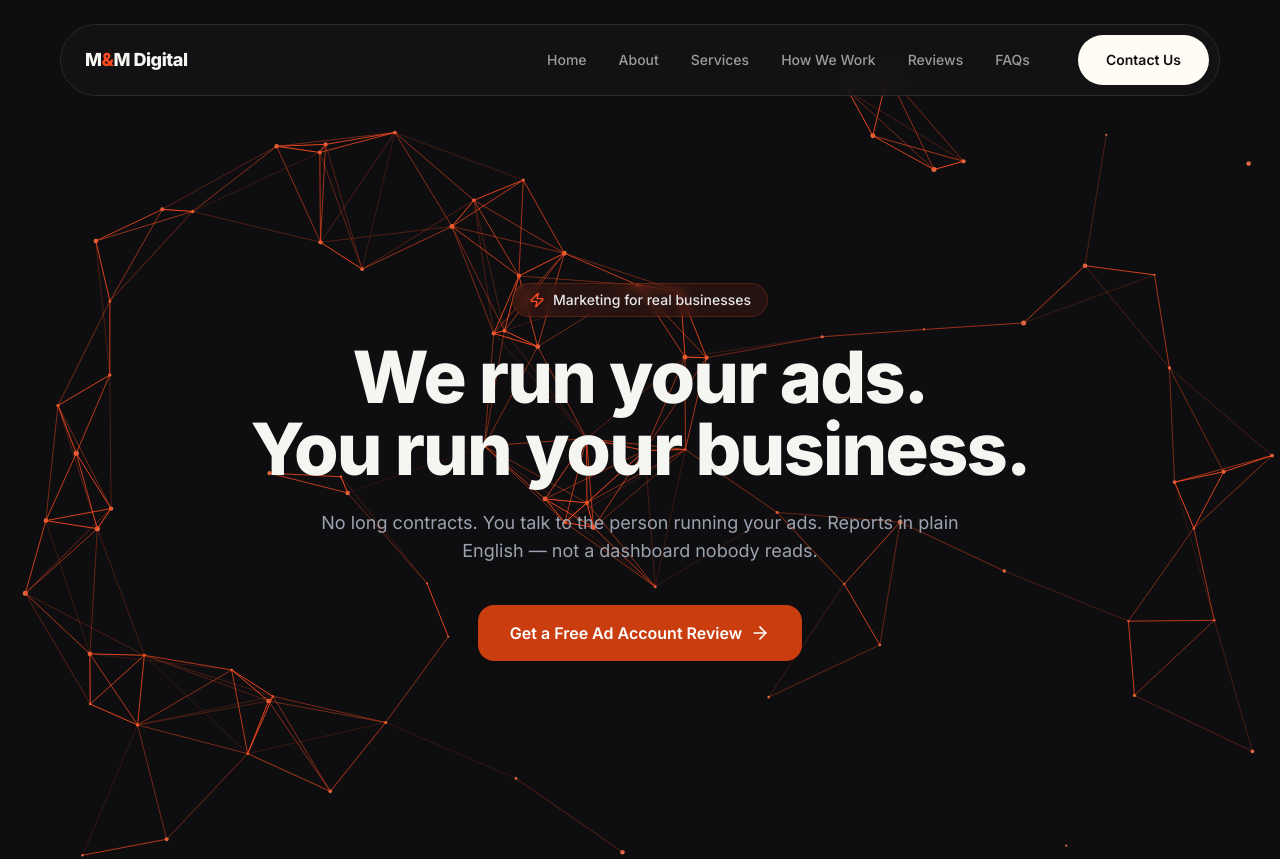
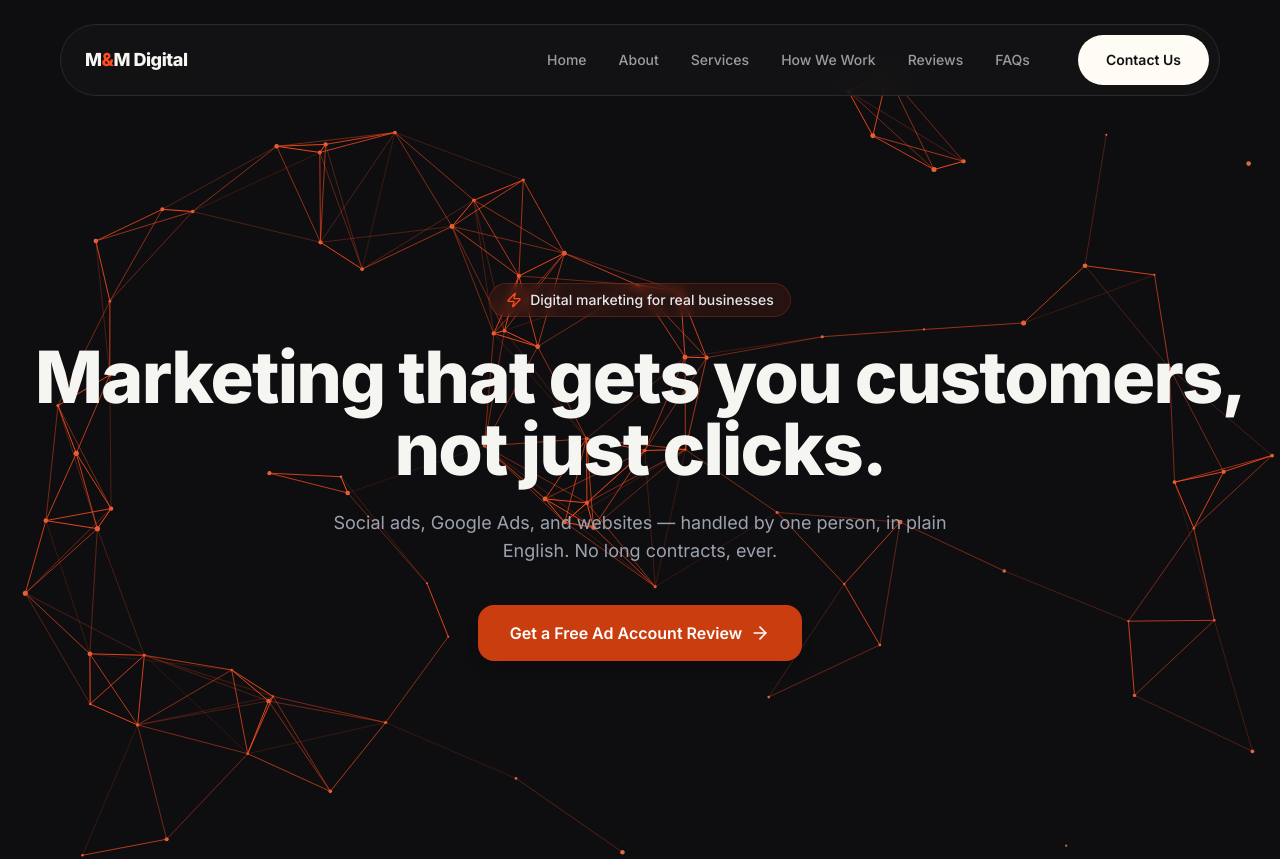
Before and after one commit to smohen985-ux/mm-digital-site, a Next.js app: page /mm-digital-site/ in a window 1280 px wide. Shown: the top 859 px of the page. Built offline with nearby package versions, Linux system fonts and the light colour scheme.

Commit message:
Update aether-flow-hero.tsx

```diff
--- a/src/components/ui/aether-flow-hero.tsx
+++ b/src/components/ui/aether-flow-hero.tsx
@@ -190,7 +190,7 @@ return (
         >
           <Zap className="h-4 w-4 text-accent" />
           <span className="text-sm font-medium text-gray-200">
-  Marketing for real businesses
+            Digital marketing for real businesses
           </span>
         </motion.div>
 
@@ -201,9 +201,9 @@ variants={fadeUpVariants}
           animate="visible"
           className="text-5xl md:text-7xl font-extrabold tracking-tight mb-6 text-ink"
         >
-  We run your ads.
+          Marketing that gets you customers,
           <br />
-  You run your business.
+          not just clicks.
         </motion.h1>
 
         <motion.p
@@ -213,8 +213,8 @@ variants={fadeUpVariants}
           animate="visible"
           className="max-w-2xl mx-auto text-lg text-gray-400 mb-10"
         >
-  No long contracts. You talk to the person running your ads. Reports in
-plain English — not a dashboard nobody reads.
+          Social ads, Google Ads, and websites — handled by one person, in plain
+          English. No long contracts, ever.
         </motion.p>
 
         <motion.div custom={3} variants={fadeUpVariants} initial="hidden" animate="visible">
```
Lines whose indentation alone changed are shown as unchanged.
